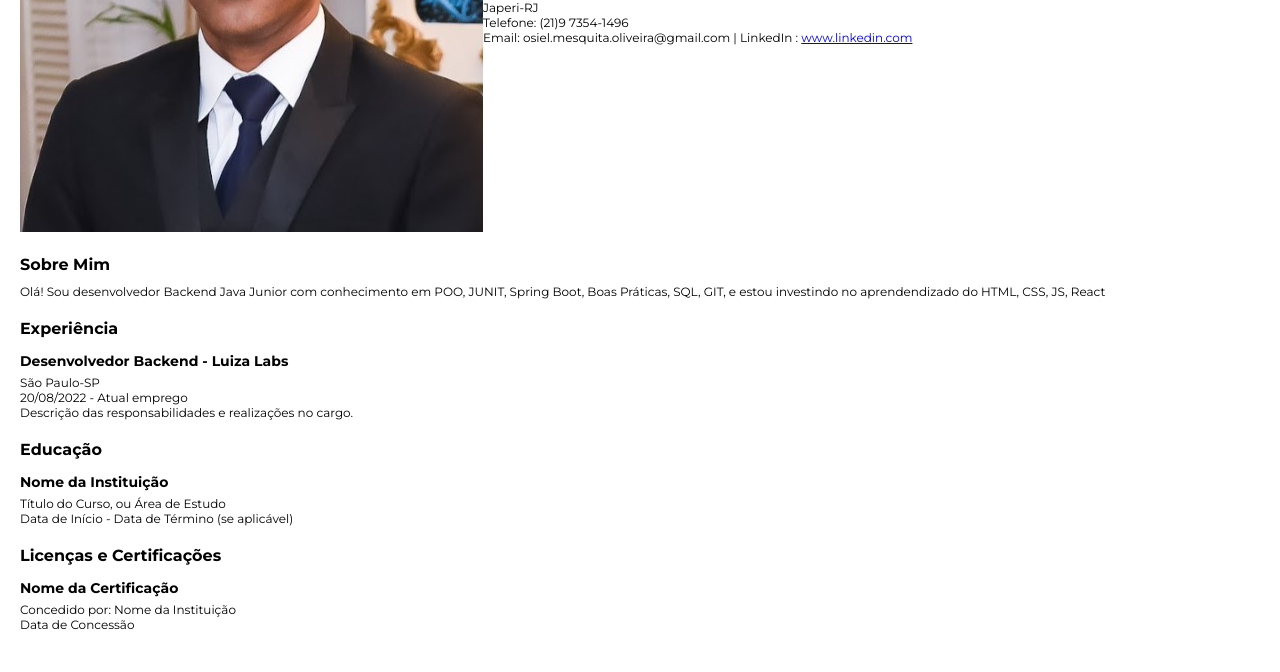
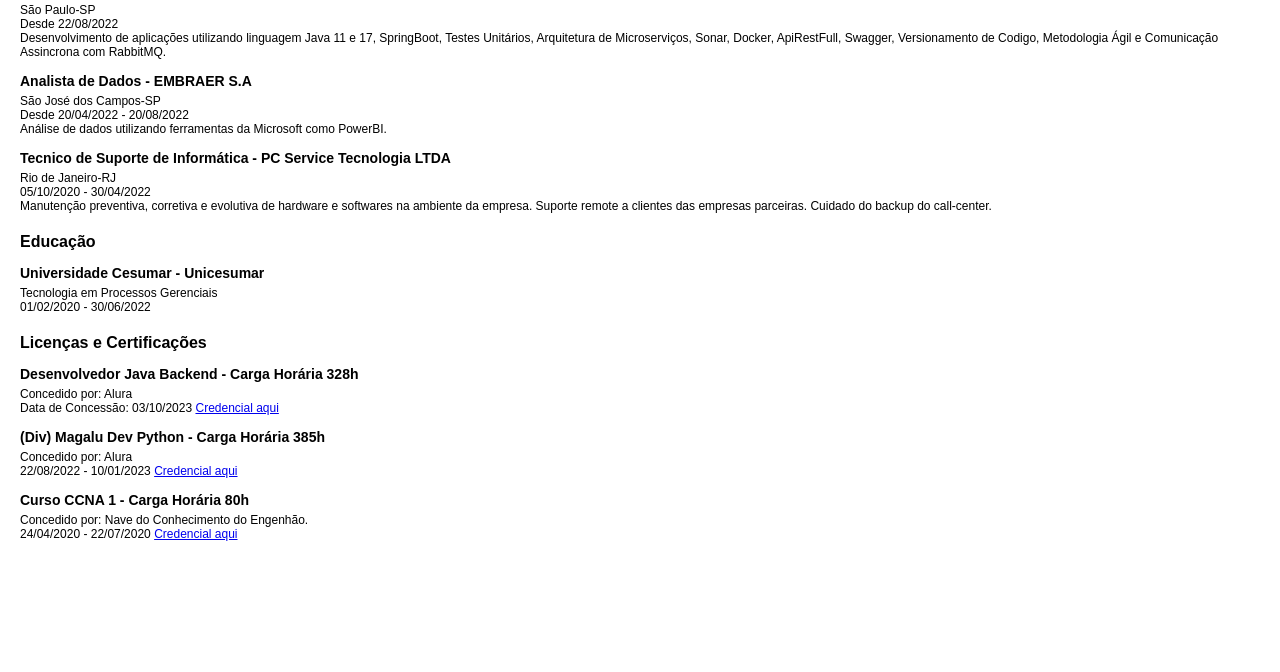
Before and after one commit to Osiel1981/Meu-curriculo, a plain HTML site: page curriculo.html in a window 1280 px wide. Shown: the part 272-944 px from the top of the page. After the commit the page ends 853 px from the top, so only its background shows below. Drawn offline with Linux system fonts and the light colour scheme.

Commit message:
ajusta o curriculo e cria css

```diff
--- /dev/null
+++ b/assets/styles.css
@@ -0,0 +1,74 @@
+@page {
+    size: A4;
+    margin: 20;
+}
+
+header {
+    display: flex;
+    align-items: center;
+    margin-bottom: 20px;
+}
+
+.profile-picture {
+    width: 120px;
+    height: 120px;
+    border-radius: 50%;
+    overflow: hidden;
+    margin-right: 20px;
+}
+
+.profile-picture img {
+    width: 100%;
+    height: 100%;
+    object-fit: cover;
+}
+
+.header-info {
+    flex: 1;
+}
+
+.header-info h1 {
+    font-size: 24px;
+    margin: 0;
+}
+
+.header-info p {
+    margin: 5px 0;
+}
+
+body {
+    font-family: "Montserrat", sans-serif;
+    font-size: 12px;
+    color: #000;
+    background-color: #fff;
+    margin: 0;
+    padding: 20px;
+}
+
+section {
+    margin-bottom: 20px;
+}
+
+h2 {
+    font-size: 16px;
+    margin-bottom: 10px;
+}
+
+h3 {
+    font-size: 14px;
+    margin-bottom: 5px;
+}
+
+p {
+    margin: 0;
+}
+
+ul {
+    list-style-type: none;
+    padding: 0;
+    margin: 0;
+}
+
+li {
+    margin-bottom: 10px;
+}
--- a/curriculo.html
+++ b/curriculo.html
@@ -1,93 +1,14 @@
 <!DOCTYPE html>
-<html>
+<html lang="pt-br">
 <head>
 	<meta charset="UTF-8">
 	<meta name="viewport" content="width=device-width, initial-scale=1">
 	<title>Osiel Mesquita de Oliveira - Curriculo</title>
-    <title>Cláudio Raposo - Curriculo</title>
-    <link rel="preconnect" href="https://fonts.googleapis.com">
-    <link rel="preconnect" href="https://fonts.gstatic.com" crossorigin>
-    <link href="https://fonts.googleapis.com/css2?family=Montserrat:ital,wght@0,300;0,400;0,700;1,300&family=Roboto:wght@300;500;700&display=swap" rel="stylesheet">
-    <style>
-      @page {
-          size: A4;
-          margin: 20;
-      }
-
-      header {
-          display: flex;
-          align-items: center;
-          margin-bottom: 20px;
-      }
-
-      .profile-picture {
-          width: 120px;
-          height: 120px;
-          border-radius: 50%;
-          overflow: hidden;
-          margin-right: 20px;
-      }
-
-      .profile-picture img {
-          width: 100%;
-          height: 100%;
-          object-fit: cover;
-      }
-
-      .header-info {
-          flex: 1;
-      }
-
-      .header-info h1 {
-          font-size: 24px;
-          margin: 0;
-      }
-
-      .header-info p {
-          margin: 5px 0;
-      }
-
-      body {
-          font-family: "Montserrat", sans-serif;
-          font-size: 12px;
-          color: #000;
-          background-color: #fff;
-          margin: 0;
-          padding: 20px;
-      }
-
-      section {
-          margin-bottom: 20px;
-      }
-
-      h2 {
-          font-size: 16px;
-          margin-bottom: 10px;
-      }
-
-      h3 {
-          font-size: 14px;
-          margin-bottom: 5px;
-      }
-
-      p {
-          margin: 0;
-      }
-
-      ul {
-          list-style-type: none;
-          padding: 0;
-          margin: 0;
-      }
-
-      li {
-          margin-bottom: 10px;
-      }
-  </style>
+    <link rel="stylesheet" type="text/css" href="assets/styles.css">
 </head>
 <body>
 	<header>
-	<div>
+	<div class="profile-picture">
 		<img src="./assets/imgProfile.png" alt="Osiel Mesquita de Oliveira">
 	</div>
 	<div>
@@ -101,7 +22,9 @@
 	<h2>
 		Sobre Mim
 	</h2>
-	<p>Olá! Sou desenvolvedor Backend Java Junior com conhecimento em POO, JUNIT, Spring Boot, Boas Práticas, SQL, GIT, e estou investindo no aprendendizado do HTML, CSS, JS, React</p>
+	<p>Olá! Sou desenvolvedor Backend Java Junior com conhecimento em POO, JUNIT, Spring Boot, Boas Práticas, SQL, GIT. <br>
+
+    </p>
 </section>
 <section>
     <h2>Experiência</h2>
@@ -109,30 +32,55 @@
         <li>
             <h3>Desenvolvedor Backend - Luiza Labs</h3>
             <p>São Paulo-SP</p>
-            <p>20/08/2022 - Atual emprego</p>
-            <p>Descrição das responsabilidades e realizações no cargo.</p>
+            <p>Desde 22/08/2022</p>
+            <p>Desenvolvimento de aplicações utilizando linguagem Java 11 e 17,
+                SpringBoot, Testes Unitários, Arquitetura de Microserviços, Sonar,
+                Docker, ApiRestFull, Swagger, Versionamento de Codigo,
+                Metodologia Ágil e Comunicação Assincrona com RabbitMQ.
+            </p>
         </li>
-        <!-- Repita para cada trabalho -->
+        <li>
+            <h3>Analista de Dados - EMBRAER S.A</h3>
+            <p>São José dos Campos-SP</p>
+            <p>Desde 20/04/2022 - 20/08/2022</p>
+            <p>Análise de dados utilizando ferramentas da Microsoft como PowerBI.</p>
+        </li>
+        <li>
+            <h3>Tecnico de Suporte de Informática - PC Service Tecnologia LTDA</h3>
+            <p>Rio de Janeiro-RJ</p>
+            <p>05/10/2020 - 30/04/2022</p>
+            <p>Manutenção preventiva, corretiva e evolutiva de hardware e softwares na ambiente da empresa. Suporte remote a clientes das empresas parceiras. Cuidado do backup do call-center.
+            </p>
+        </li>
     </ul>
 </section>
 <section>
     <h2>Educação</h2>
     <ul>
         <li>
-            <h3>Nome da Instituição</h3>
-            <p>Título do Curso, ou Área de Estudo</p>
-            <p>Data de Início - Data de Término (se aplicável)</p>
+            <h3>Universidade Cesumar - Unicesumar</h3>
+            <p>Tecnologia em Processos Gerenciais</p>
+            <p>01/02/2020 - 30/06/2022</p>
         </li>
-        <!-- Repita para cada instituição e curso -->
     </ul>
 </section>
 <section>
     <h2>Licenças e Certificações</h2>
     <ul>
         <li>
-            <h3>Nome da Certificação</h3>
-            <p>Concedido por: Nome da Instituição</p>
-            <p>Data de Concessão</p>
+            <h3>Desenvolvedor Java Backend - Carga Horária 328h</h3>
+            <p>Concedido por: Alura</p>
+            <p>Data de Concessão: 03/10/2023 <a href = "https://cursos.alura.com.br/program/certificate/402d373c-1843-4694-860e-7132273791cc" target="_blank"> Credencial aqui </a> </p>
+        </li>
+        <li>
+            <h3> (Div) Magalu Dev Python - Carga Horária 385h </h3>
+            <p>Concedido por: Alura</p>
+            <p>22/08/2022 - 10/01/2023 <a href = "https://drive.google.com/file/d/1duRPGa7vDjlz0_QpsFH7pJj1JR-YlaYt/view?usp=drive_link" target="_blank"> Credencial aqui </a> </p>
+        </li>
+        <li>
+            <h3>Curso CCNA 1 - Carga Horária 80h </h3>
+            <p>Concedido por: Nave do Conhecimento do Engenhão.</p>
+            <p>24/04/2020 - 22/07/2020 <a href = "https://drive.google.com/file/d/1CFg0Um_ltJRs3zfn1K2KyO5R3m-D90BE/view?usp=sharing" target="_blank"> Credencial aqui </a> </p>
         </li>
         <!-- Repita para cada certificação -->
     </ul>
```
